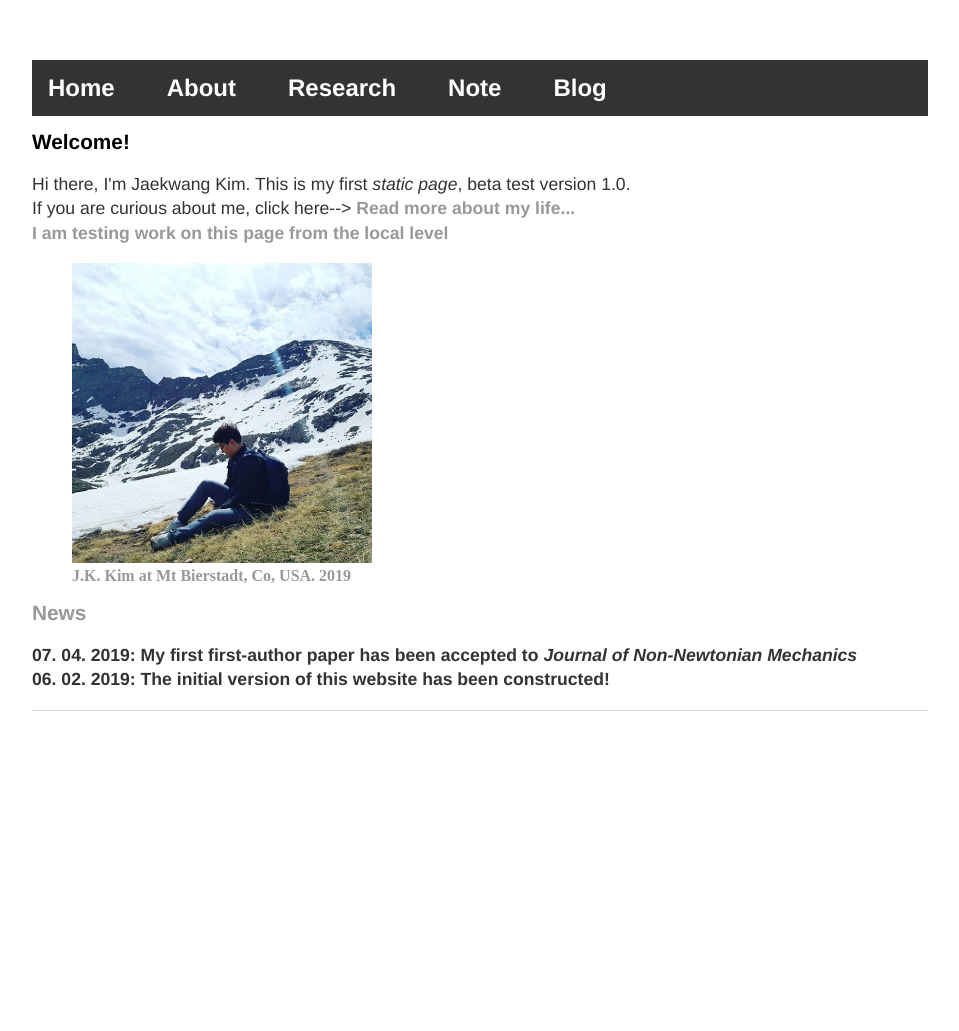
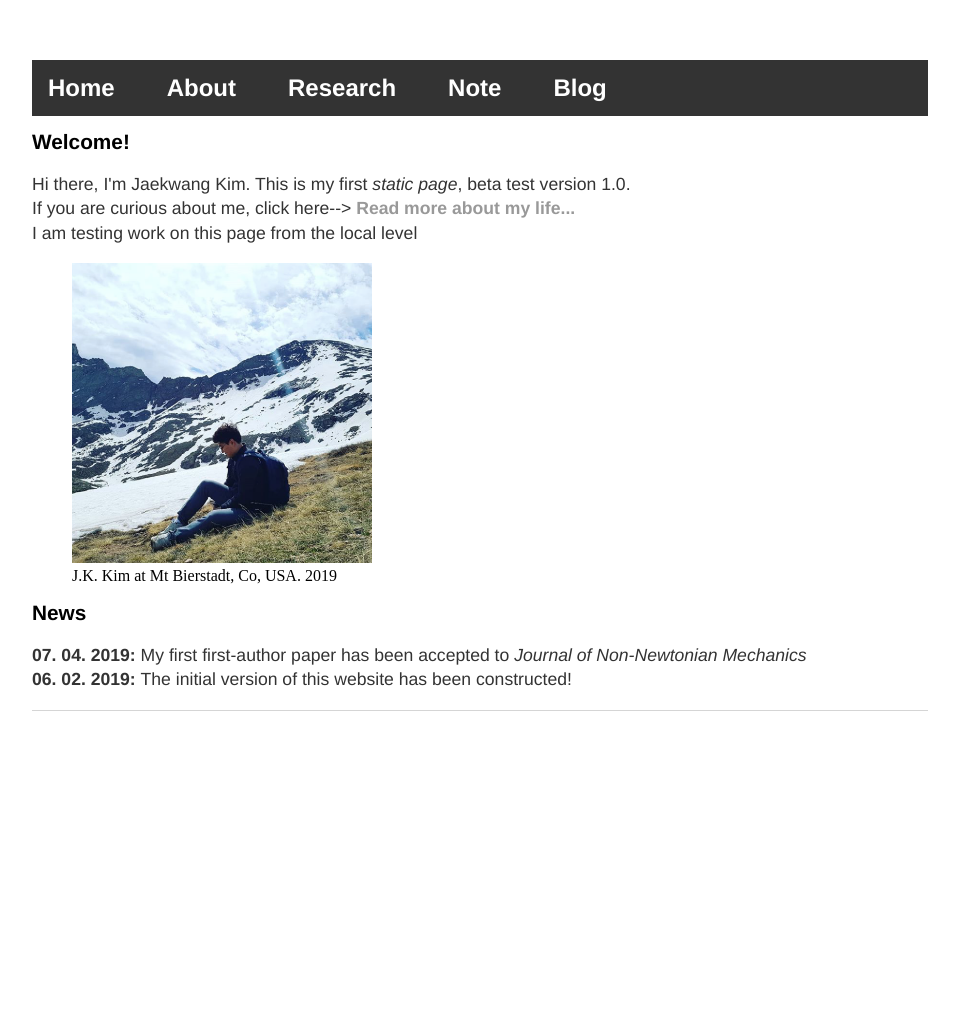
Before and after one commit to jaekwangjk/jaekwangjk.github.io, a Jekyll site: the page built from index.html, in a window 1280 px wide. Shown: the whole page, without its empty margins (160-1119 px from the left). Built offline with Jekyll 4.4.1, drawn with Linux system fonts in a browser that asks for light colours.

```diff
--- a/index.html
+++ b/index.html
@@ -13,7 +13,7 @@ title: Jaekwang Kim
 	<em>static page</em>,
     	beta test version 1.0. <br>
 	If you are curious about me, click here-->
-	<b href="/about">Read more about my life...</a>
+	<b href="/about">Read more about my life...</b>
 	<br>
 	I am testing work on this page from the local level</p>
 	</div>
```
